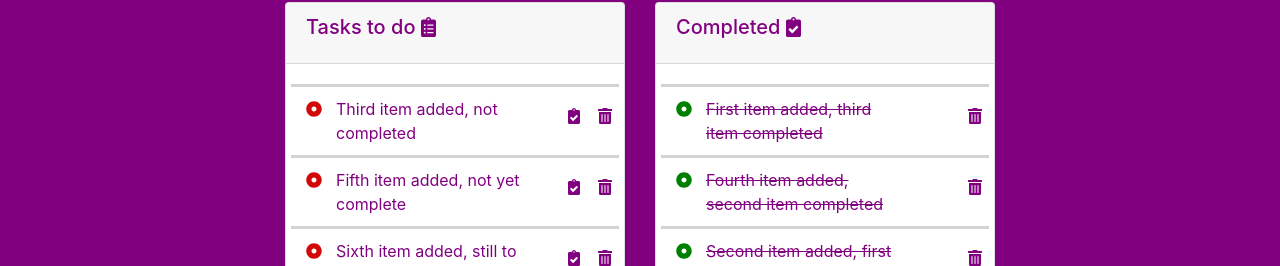
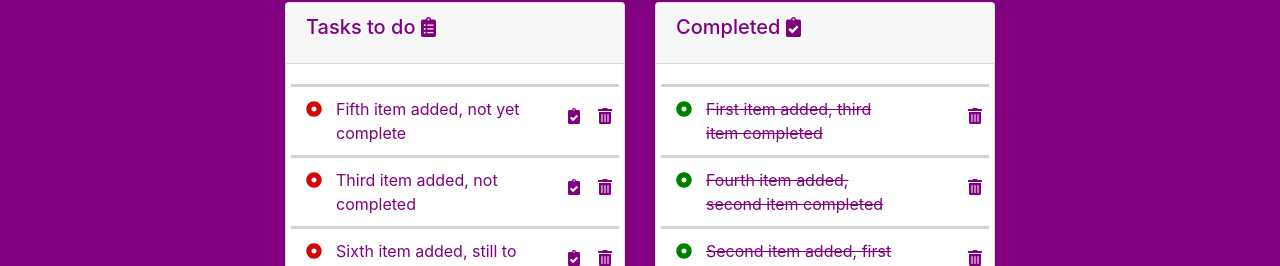
Before and after one commit to AnnJBarr/ninetyeight_and_threequarters, a React (Create React App) app: page / in a window 1280 px wide. Shown: the part 425-691 px from the top of the page. Built offline with nearby package versions, Linux system fonts and the light colour scheme.

Commit message:
moment added to dependencies

```diff
--- a/package.json
+++ b/package.json
@@ -6,6 +6,7 @@
     "@fortawesome/fontawesome-svg-core": "^1.2.25",
     "@fortawesome/free-solid-svg-icons": "^5.11.2",
     "@fortawesome/react-fontawesome": "^0.1.7",
+    "moment": "^2.24.0",
     "react": "^16.10.2",
     "react-dom": "^16.10.2",
     "react-scripts": "3.2.0"
--- a/src/App.js
+++ b/src/App.js
@@ -2,6 +2,7 @@ import React, { Component } from "react"
 import { FontAwesomeIcon } from '@fortawesome/react-fontawesome';
 import { faChevronCircleDown, faClipboardList, faClipboardCheck } from '@fortawesome/free-solid-svg-icons';
 import './App.css';
+import moment from "moment";
 import uuid from "uuid/v4";
 import Header from './components/Header';
 import AddTask from './components/AddTask';
@@ -14,12 +15,12 @@ class App extends Component {
 
   state = {
     tasks: [
-      { text: "Second item added, first item to be completed", done: true, dateAdded: new Date("2019-10-15"), dateCompleted: new Date("2019-10-18"), id: uuid() },
-      { text: "Fifth item added, not yet complete", done: false, dateAdded: new Date("2019-10-23"), dateCompleted: null, id: uuid() },
-      { text: "Third item added, not completed", done: false, dateAdded: new Date("2019-10-16"), dateCompleted: null, id: uuid() },
-      { text: "Fourth item added, second item completed", done: true, dateAdded: new Date("2019-10-21"), dateCompleted: new Date("2019-10-25"), id: uuid() },
-      { text: "First item added, third item completed", done: true, dateAdded: new Date("2019-09-28"), dateCompleted: new Date("2019-10-28"), id: uuid() },
-      { text: "Sixth item added, still to be completed", done: false, dateAdded: new Date("2019-10-29"), dateCompleted: null, id: uuid() },
+      { text: "Second item added, first item to be completed", done: true, dateAdded: "2019-10-15", dateCompleted: new Date("2019-10-18"), id: uuid() },
+      { text: "Fifth item added, not yet complete", done: false, dateAdded: "2019-10-23", dateCompleted: null, id: uuid() },
+      { text: "Third item added, not completed", done: false, dateAdded: "2019-10-16", dateCompleted: null, id: uuid() },
+      { text: "Fourth item added, second item completed", done: true, dateAdded: "2019-10-21", dateCompleted: new Date("2019-10-25"), id: uuid() },
+      { text: "First item added, third item completed", done: true, dateAdded: "2019-09-28", dateCompleted: new Date("2019-10-28"), id: uuid() },
+      { text: "Sixth item added, still to be completed", done: false, dateAdded: "2019-10-29", dateCompleted: null, id: uuid() },
 
     ]
   }
@@ -29,7 +30,7 @@ class App extends Component {
     const newTask = {
       text: taskText,
       done: false,
-      dateAdded: new Date(),
+      dateAdded: moment().format("YYYY-MM-DD"),
       dateCompleted: new Date(),
       id: uuid()
     };
```
Also changed, not shown: 1 other file (tests, documents, lock files or other folders).
